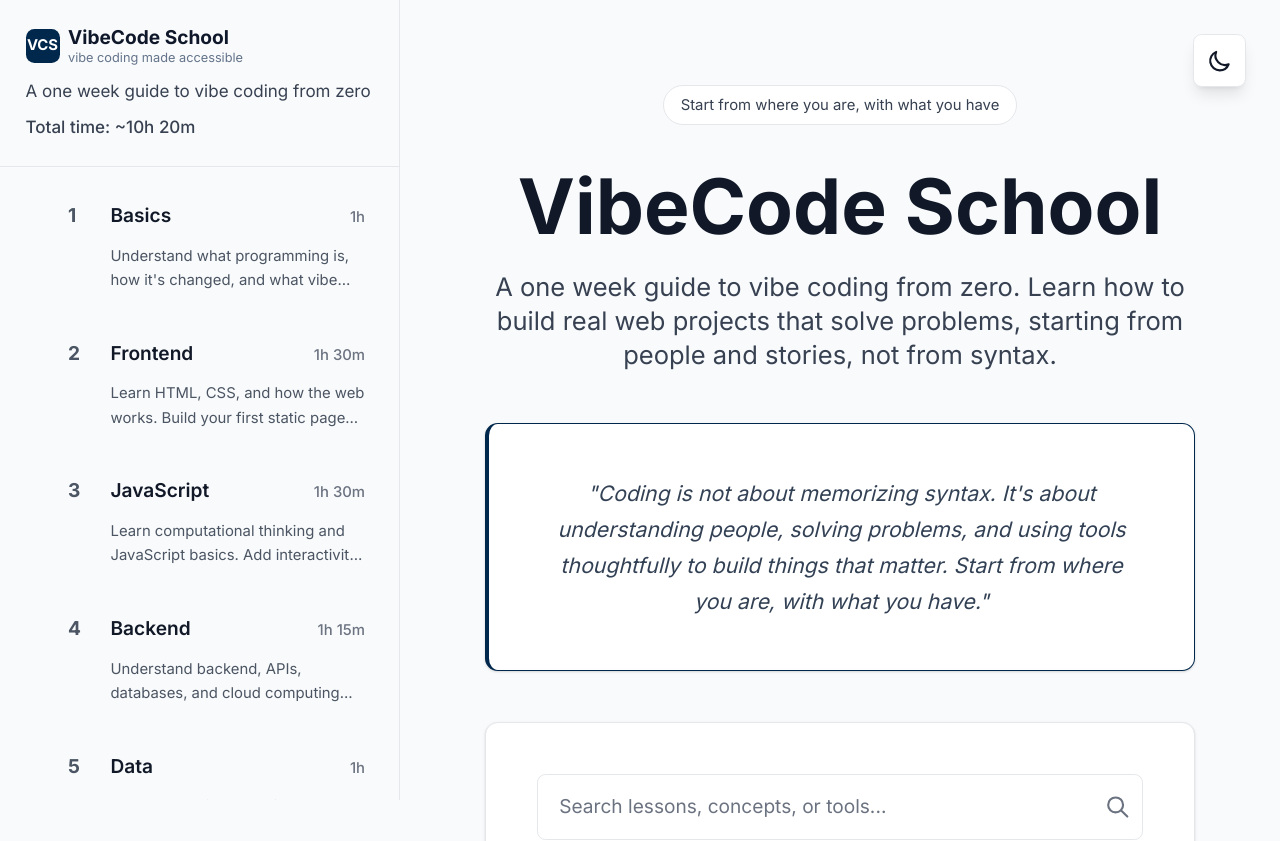
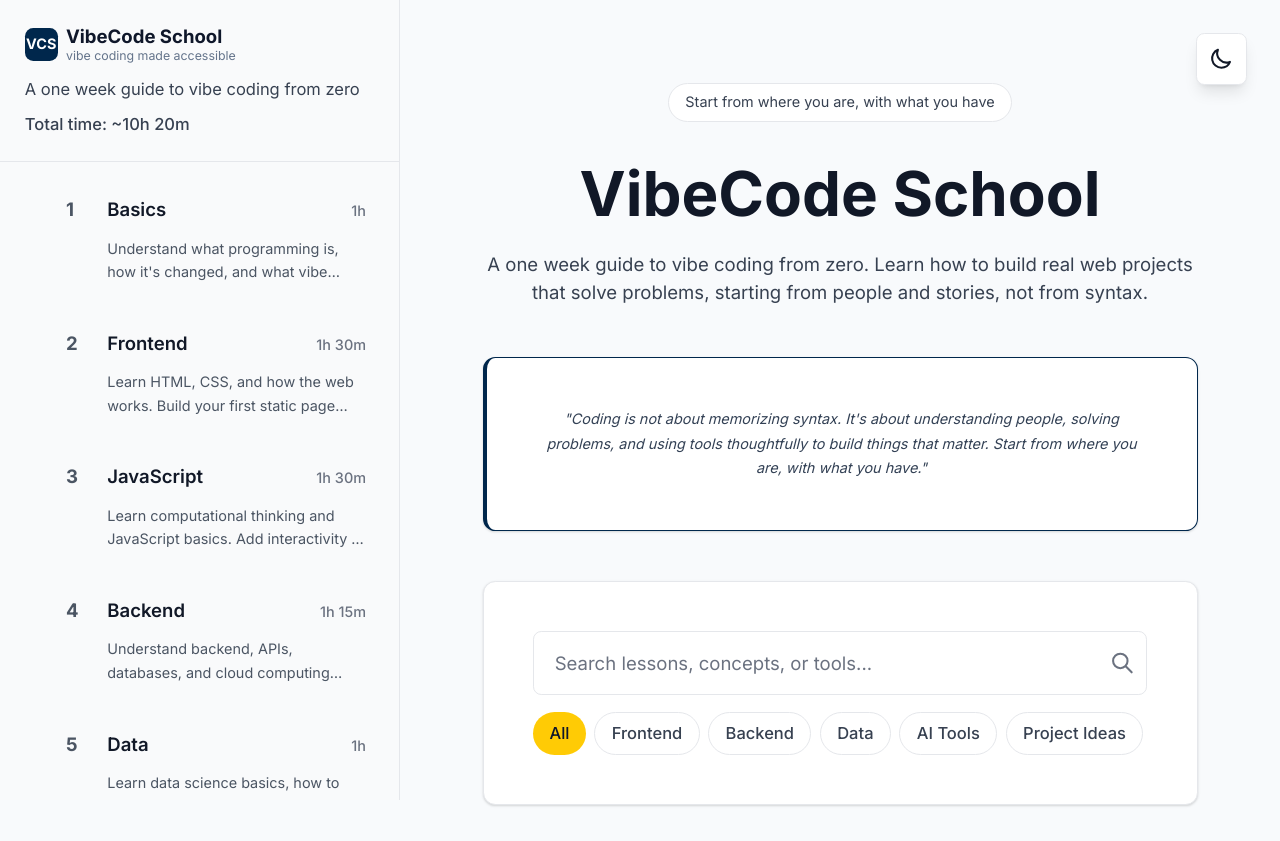
Before and after one commit to rayraycodes/vibecodingschool, a React (Vite) app: page / in a window 1280 px wide. Shown: the top 841 px of the page. Built offline with nearby package versions, Linux system fonts and the light colour scheme.

Commit message:
Adjust font sizes to a balanced middle ground

```diff
--- a/src/components/FlowDiagram.tsx
+++ b/src/components/FlowDiagram.tsx
@@ -77,7 +77,7 @@ export default function FlowDiagram() {
                 <h3 className="text-base font-semibold text-slate-900 dark:text-slate-100 mb-1">
                   {step.title}
                 </h3>
-                <p className="text-xs text-slate-600 dark:text-slate-400 leading-relaxed">
+                <p className="text-sm text-slate-600 dark:text-slate-400 leading-relaxed">
                   {step.description}
                 </p>
               </div>
--- a/src/components/Hero.tsx
+++ b/src/components/Hero.tsx
@@ -35,11 +35,11 @@ export default function Hero({
           Start from where you are, with what you have
         </div>
 
-        <h1 className="text-4xl sm:text-5xl md:text-6xl lg:text-7xl font-bold text-text-primary-light dark:text-text-primary-dark px-4">
+        <h1 className="text-3xl sm:text-4xl md:text-5xl lg:text-6xl font-bold text-text-primary-light dark:text-text-primary-dark px-4">
           VibeCode School
         </h1>
 
-        <p className="text-xl sm:text-2xl text-text-secondary-light dark:text-text-secondary-dark max-w-4xl mx-auto leading-[1.6] px-4">
+        <p className="text-base sm:text-lg text-text-secondary-light dark:text-text-secondary-dark max-w-4xl mx-auto leading-[1.6] px-4">
           A one week guide to vibe coding from zero. Learn how to build real web projects
           that solve problems, starting from people and stories, not from syntax.
         </p>
@@ -47,7 +47,7 @@ export default function Hero({
         {/* Quote Card */}
         <div className="max-w-4xl mx-auto px-4 pt-6">
           <div className="card border-l-4 border-indigo-600 dark:border-indigo-400">
-            <blockquote className="text-xl italic text-slate-700 dark:text-slate-300 leading-[1.7]">
+            <blockquote className="text-sm italic text-slate-700 dark:text-slate-300 leading-[1.7]">
               "Coding is not about memorizing syntax. It's about understanding people,
               solving problems, and using tools thoughtfully to build things that matter.
               Start from where you are, with what you have."
--- a/src/components/SectionContent.tsx
+++ b/src/components/SectionContent.tsx
@@ -52,7 +52,7 @@ export default function SectionContent({ section }: SectionContentProps) {
     <div className="space-y-8 animate-fade-in">
       {/* Header - Matching designforall style */}
       <div className="mb-8">
-        <h1 className="text-4xl font-bold text-slate-900 dark:text-slate-100 mb-3">
+        <h1 className="text-3xl sm:text-4xl font-bold text-slate-900 dark:text-slate-100 mb-3">
           {section.order}. {section.title}
         </h1>
         <div className="flex items-center gap-4 flex-wrap mb-3">
@@ -60,7 +60,7 @@ export default function SectionContent({ section }: SectionContentProps) {
             {timeDisplay}
           </span>
         </div>
-        <p className="text-lg text-slate-600 dark:text-slate-400 max-w-3xl leading-relaxed">
+        <p className="text-base sm:text-lg text-slate-600 dark:text-slate-400 max-w-3xl leading-relaxed">
           {section.summary}
         </p>
       </div>
@@ -69,7 +69,7 @@ export default function SectionContent({ section }: SectionContentProps) {
       {/* Concepts */}
       {concepts.length > 0 && (
         <section>
-          <h2 className="text-2xl font-bold mb-6 text-slate-900 dark:text-slate-100">Concepts</h2>
+          <h2 className="text-xl sm:text-2xl font-bold mb-6 text-slate-900 dark:text-slate-100">Concepts</h2>
           <div className="space-y-4">
             {concepts.map((item, index) => (
               <LessonItemCard
@@ -88,7 +88,7 @@ export default function SectionContent({ section }: SectionContentProps) {
       {/* Exercises */}
       {exercises.length > 0 && (
         <section>
-          <h2 className="text-2xl font-bold mb-6 text-slate-900 dark:text-slate-100">Micro Exercises</h2>
+          <h2 className="text-xl sm:text-2xl font-bold mb-6 text-slate-900 dark:text-slate-100">Micro Exercises</h2>
           <div className="space-y-4">
             {exercises.map((item, index) => (
               <LessonItemCard
@@ -107,7 +107,7 @@ export default function SectionContent({ section }: SectionContentProps) {
       {/* Vibe Tips */}
       {vibeTips.length > 0 && (
         <section>
-          <h2 className="text-2xl font-bold mb-6 text-slate-900 dark:text-slate-100">Vibe Tips</h2>
+          <h2 className="text-xl sm:text-2xl font-bold mb-6 text-slate-900 dark:text-slate-100">Vibe Tips</h2>
           <div className="space-y-4">
             {vibeTips.map((item, index) => (
               <LessonItemCard
@@ -127,7 +127,7 @@ export default function SectionContent({ section }: SectionContentProps) {
       {/* Reflections */}
       {reflections.length > 0 && (
         <section>
-          <h2 className="text-2xl font-bold mb-6 text-slate-900 dark:text-slate-100">Reflection</h2>
+          <h2 className="text-xl sm:text-2xl font-bold mb-6 text-slate-900 dark:text-slate-100">Reflection</h2>
           <div className="space-y-4">
             {reflections.map((item, index) => (
               <LessonItemCard
@@ -222,7 +222,7 @@ function LessonItemCard({ item, isExpanded, onToggle, variant = 'default', secti
                 <span className="text-xs font-semibold text-slate-500 dark:text-slate-400 uppercase tracking-wide">
                   {sectionNumber}.{itemNumber}
                 </span>
-                <h3 className="text-lg font-semibold text-slate-900 dark:text-slate-100">
+                <h3 className="text-base sm:text-lg font-semibold text-slate-900 dark:text-slate-100">
                   {item.title}
                 </h3>
               </div>
--- a/src/index.css
+++ b/src/index.css
@@ -13,15 +13,15 @@
 
   html {
     font-family: 'Inter', system-ui, sans-serif;
-    font-size: 17px;
+    font-size: 16.5px;
   }
 
   body {
     @apply bg-slate-50 dark:bg-slate-950 text-slate-900 dark:text-slate-50;
     -webkit-font-smoothing: antialiased;
     -moz-osx-font-smoothing: grayscale;
-    font-size: 1.0625rem;
-    line-height: 1.7;
+    font-size: 1.03125rem;
+    line-height: 1.65;
   }
 
   /* Respect reduced motion preferences */
```
